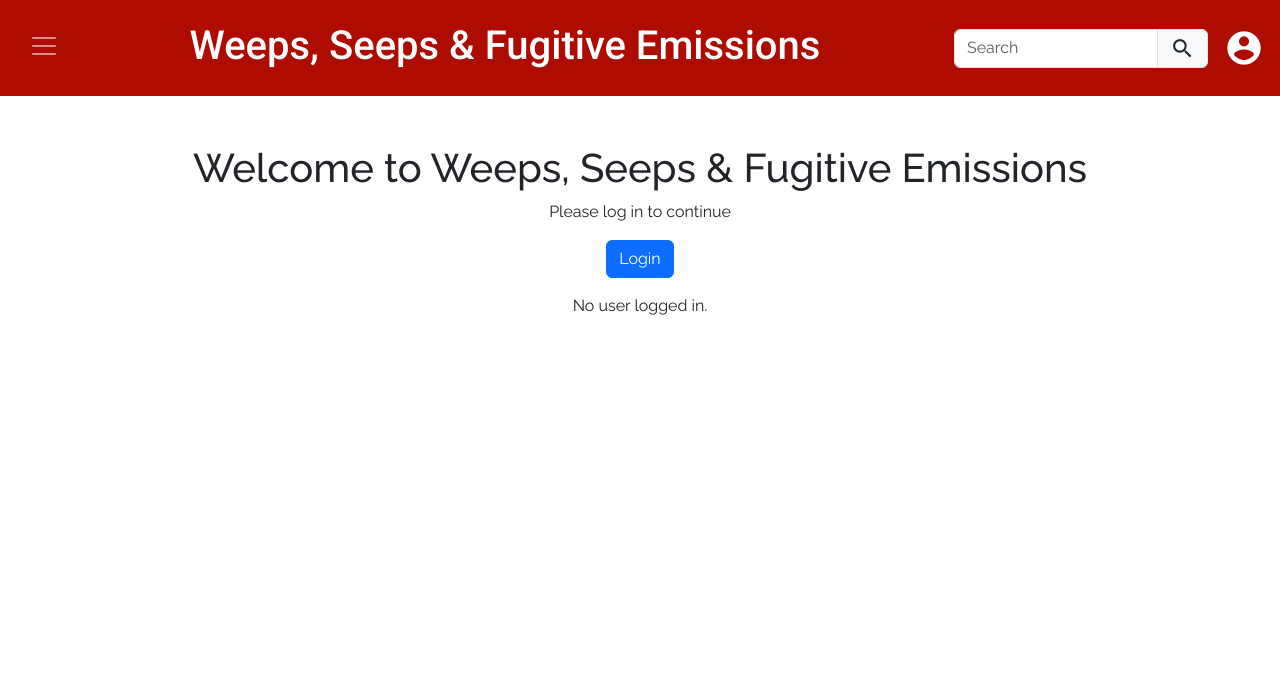
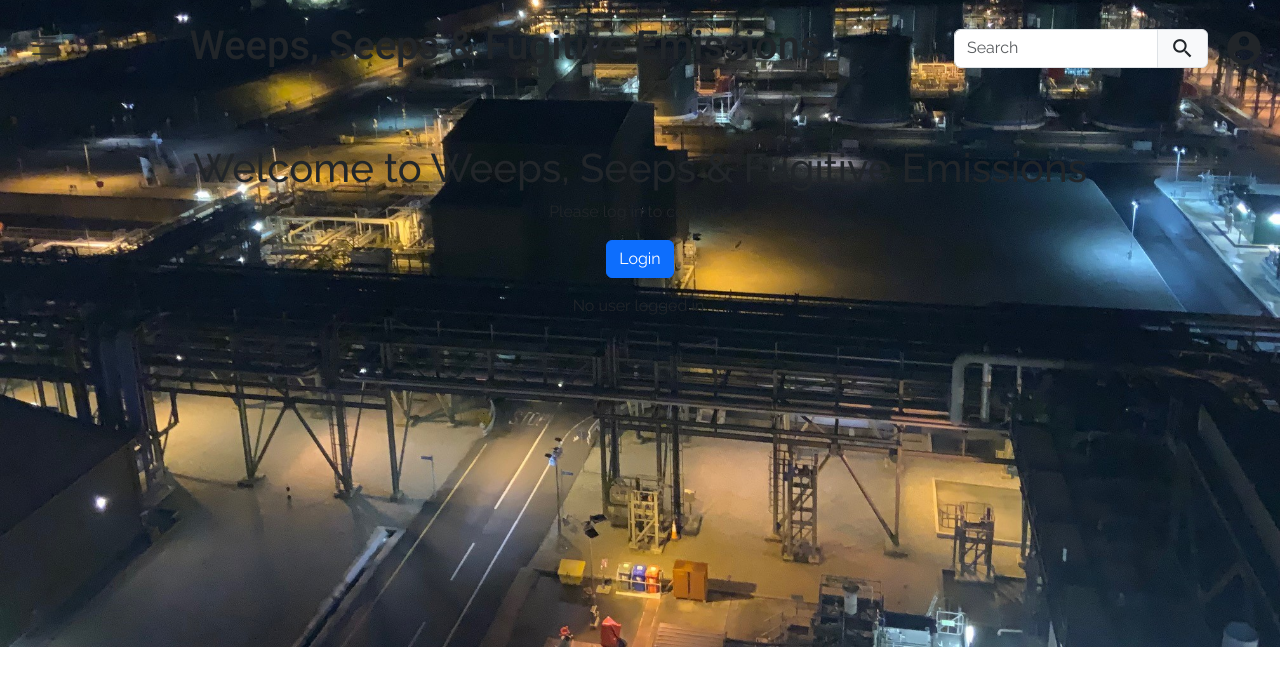
Before and after one commit to johnamdickson/weeps-seeps-fugitive-emissions-web, a React (Create React App) app in the folder weeps-seeps-fugitive-emissions/: page / in a window 1280 px wide. Shown: the top 686 px of the page. Built offline with nearby package versions, Linux system fonts and the light colour scheme; no server answers.

Commit message:
feat: add background image

```diff
--- a/weeps-seeps-fugitive-emissions/src/index.css
+++ b/weeps-seeps-fugitive-emissions/src/index.css
@@ -3,4 +3,7 @@ body {
   font-optical-sizing: auto;
   font-weight: 200;
   font-style: normal;
-  font-variation-settings: "wdth" 100;}
+  font-variation-settings: "wdth" 100;
+  background: url('../images/background.jpg') no-repeat center center/cover;
+  color: white;
+}
```
Also changed, not shown: weeps-seeps-fugitive-emissions/images/background.jpg (added).
